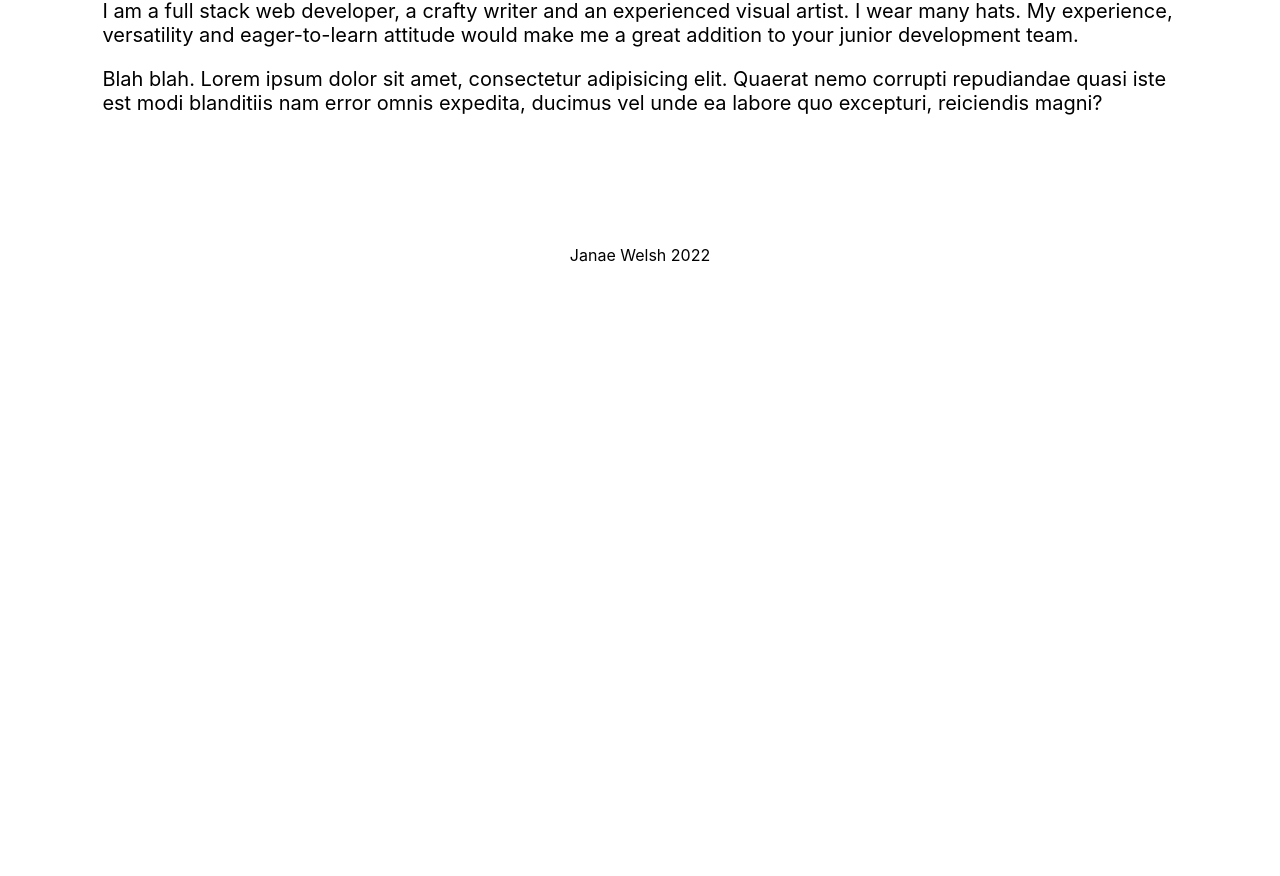
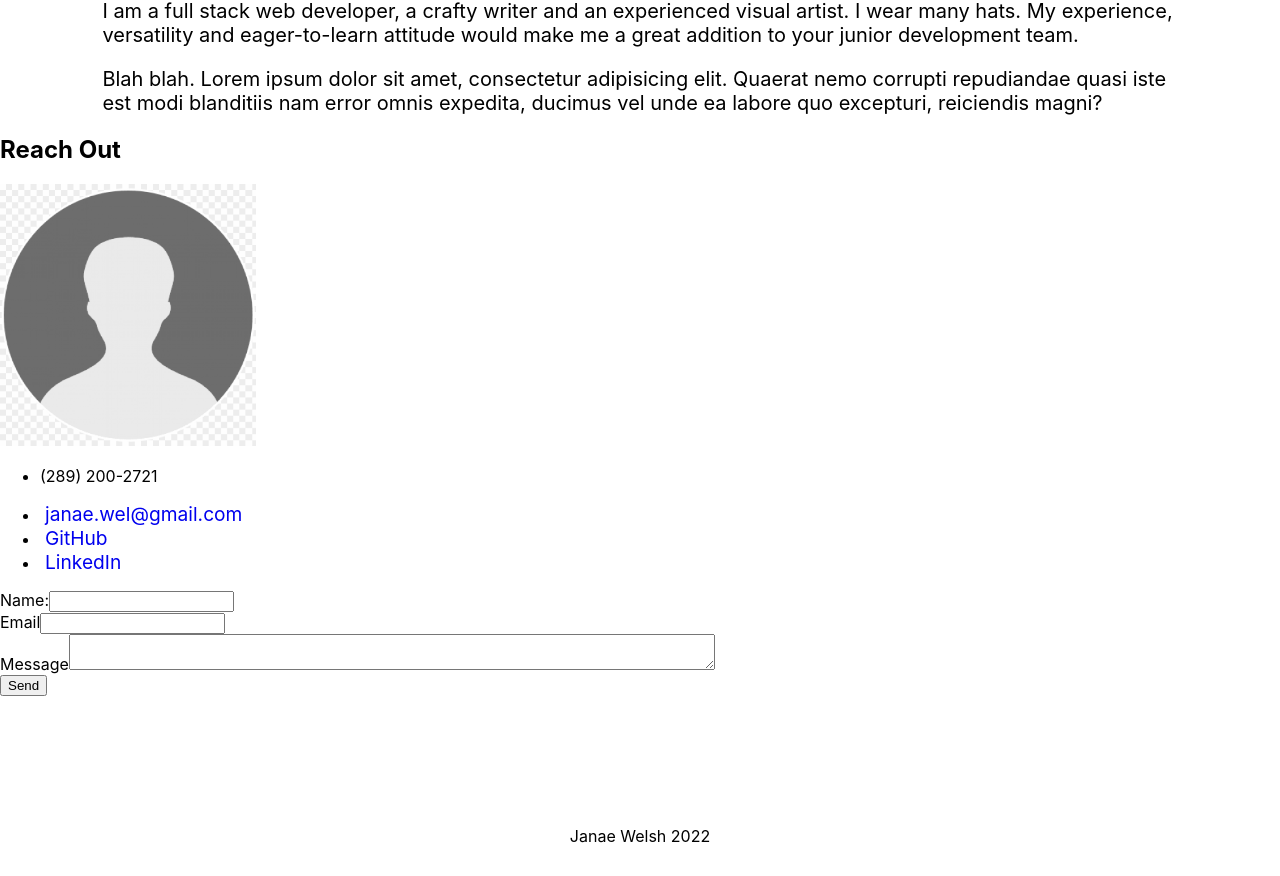
Before and after one commit to gitJanaeW/react-portfolio, a React (Create React App) app: page / in a window 1280 px wide. Shown: the part 489-1365 px from the top of the page. Before the commit the page ends 800 px from the top, so only its background shows below. Built offline with nearby package versions, Linux system fonts and the light colour scheme.

Commit message:
jsx done

```diff
--- a/src/App.css
+++ b/src/App.css
@@ -8,9 +8,12 @@
 
 a {
   font-size: larger;
-  color: white;
   text-decoration: none;
   padding: 3px 5px;
+}
+
+.navbar > a {
+  color: white;
 }
 
 .navbar {
--- a/src/App.js
+++ b/src/App.js
@@ -3,9 +3,9 @@ import './App.css';
 import Nav from './components/Nav';
 import About from './components/About';
 import Portfolio from './components/Portfolio';
+import Contact from './components/Contact';
 
 function App() {
-  const [aboutClicked, setAboutClicked] = useState(true);
   const [portfolioClicked, setPortfolioClicked] = useState(false);
   const [projects, setProjects] = useState([
     {
@@ -48,6 +48,7 @@ function App() {
       </header>
       <main className="App">
         {!portfolioClicked ? (<About/>) : (<Portfolio projects={projects}/>)}
+        <Contact/>
       </main>
       <footer>
         <p>Janae Welsh 2022</p>
--- /dev/null
+++ b/src/components/Contact/index.js
@@ -0,0 +1,47 @@
+import React from "react";
+import placeholderHeadshot from '../../assets/placeholder-headshot.png';
+
+const Contact = () => {
+    return (
+        <section>
+            <h1>Reach Out</h1>
+            <div>
+                <img style={{width: "20%"}} src={placeholderHeadshot} alt="Headshot of Janae Welsh in business casual attire"/>
+                <ul>
+                    <li>
+                        <p>(289) 200-2721</p>
+                    </li>
+                    <li>
+                        <a href="mailto: janae.wel@gmail.com" target="blank">janae.wel@gmail.com</a>
+                    </li>
+                    <li>
+                        <a href="https://githubcom/gitJanaeW?tab=repositories" target="blank">GitHub</a>
+                    </li>
+                    <li>
+                        <a href="https://www.linkedin.com/in/janae-welsh-01a52a23a/" target="blank">LinkedIn</a>
+                    </li>
+                </ul>
+            </div>
+            <form>
+                <div>
+                    {/* name */}
+                    <label htmlFor="name">Name:</label>
+                    <input type='text' name='name'/>
+                </div>
+                <div>
+                    {/* email */}
+                    <label htmlFor="email">Email</label>
+                    <input type='email' name='email'/>
+                </div>
+                <div>
+                    {/* message */}
+                    <label htmlFor='message'>Message</label>
+                    <textarea name='message' style={{width: "50%"}}/>
+                </div>
+                <button type='submit'>Send</button>
+            </form>
+        </section>
+    );
+};
+
+export default Contact;
```
Also changed, not shown: src/assets/placeholder-headshot.png (added).
